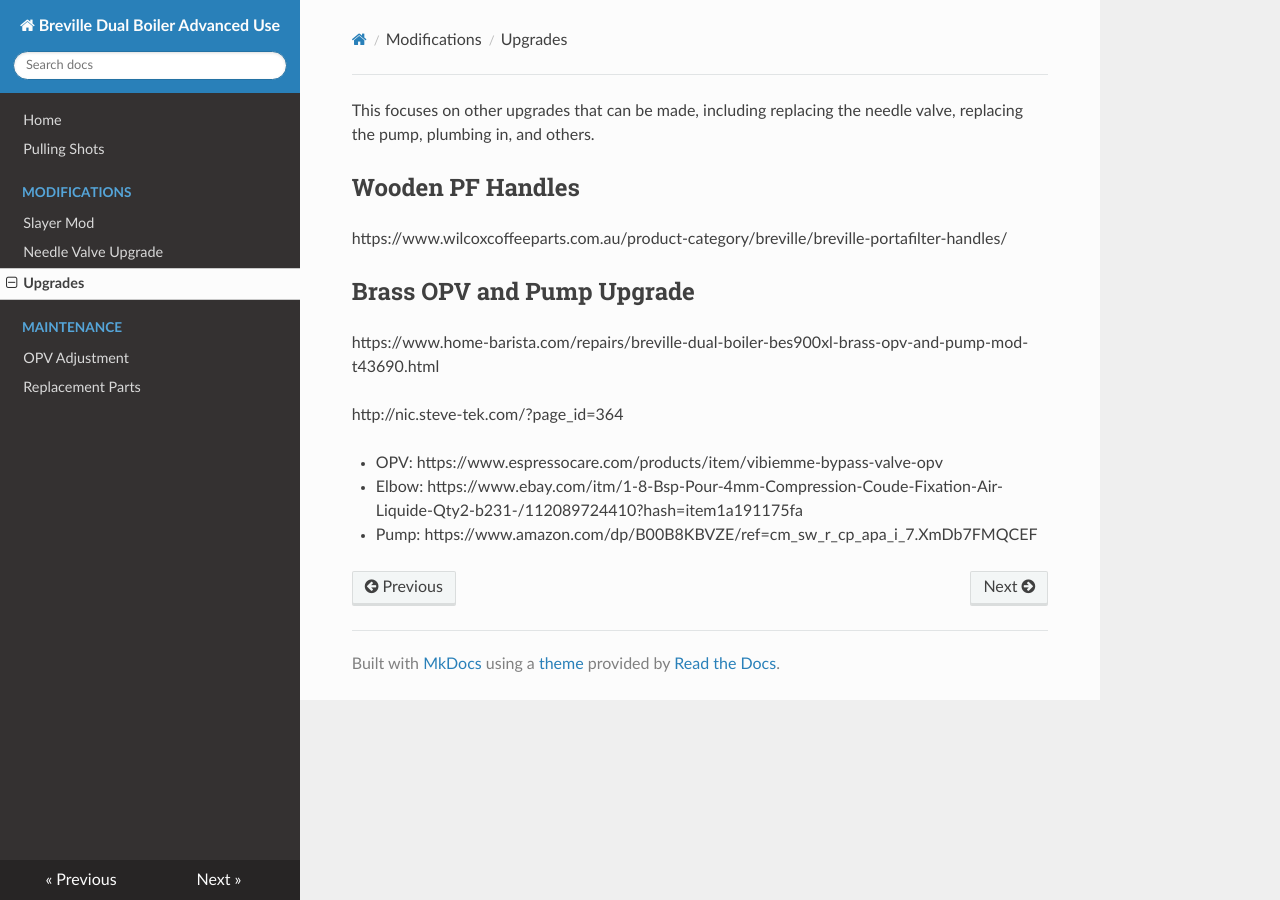
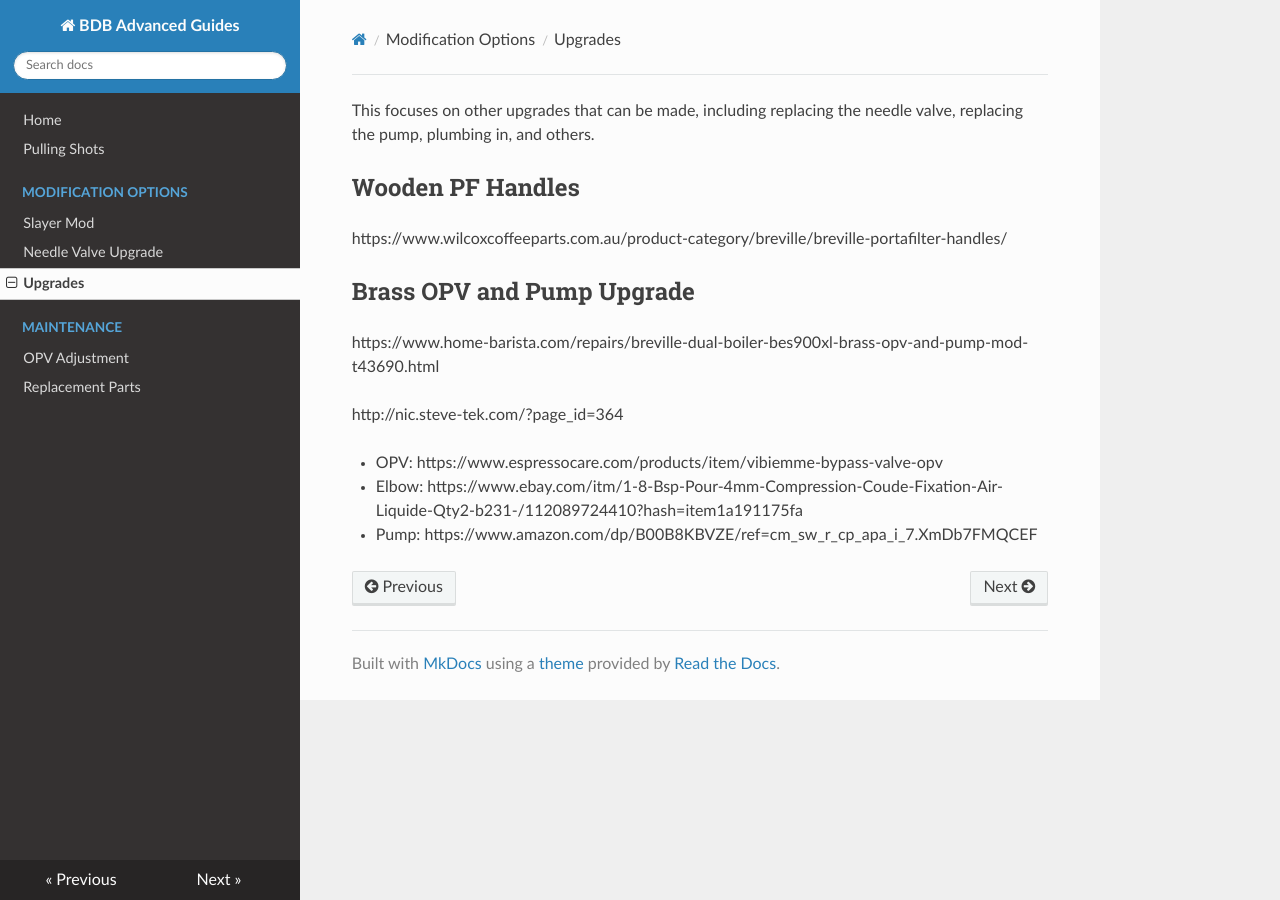
Before and after one commit to qporzk/BDB-Slayer, an MkDocs documentation site: the page built from docs/Modifications/Upgrades.md, in a window 1280 px wide. Built offline with MkDocs 1.6.1, drawn with Linux system fonts in a browser that asks for light colours; nearby versions of some CDN libraries.

Commit message:
Update mkdocs.yml

```diff
--- a/mkdocs.yml
+++ b/mkdocs.yml
@@ -1,12 +1,13 @@
-site_name: Breville Dual Boiler Advanced Use
+site_name: BDB Advanced Guides
 nav:
     - Home: README.md
     - Pulling Shots: PullingShots.md
-    - Modifications:
+    - Modification Options:
         - Slayer Mod: Modifications/SlayerMod.md
         - Needle Valve Upgrade: Modifications/JakeValve.md
         - Upgrades: Modifications/Upgrades.md
     - Maintenance:
       - OPV Adjustment: Maintenance/OPVAdjustment.md
       - Replacement Parts: Maintenance/ReplacementParts.md
+
 theme: readthedocs
```
